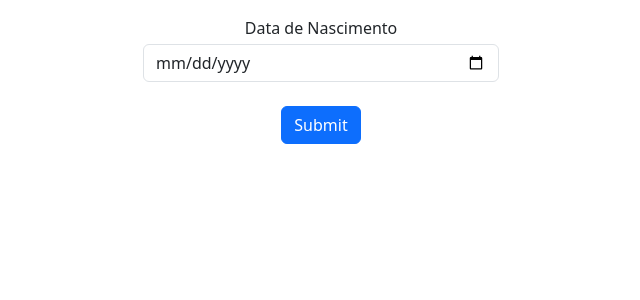
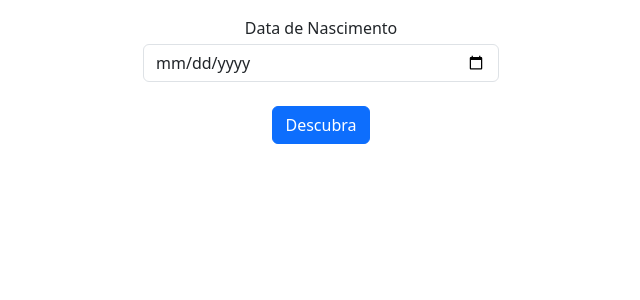
Before and after one commit to Math3ux/relatorio-programacao-web-unopar, a PHP site: page / in a window 1280 px wide. Shown: the top 300 px of the page, without its empty margins (319-959 px from the left). Run offline with PHP 8.4, Linux system fonts and the light colour scheme.

Commit message:
Alterando o nome do botão

```diff
--- a/assets/layouts/index.php
+++ b/assets/layouts/index.php
@@ -11,7 +11,7 @@
                         <label for="data_nascimento" class="mb-1 mt-3">Data de Nascimento</label>
                         <input type="date" class="form-control mb-4" id="data_nascimento" name="data_nascimento" required>
                     </div>
-                    <button type="submit" class="btn btn-primary">Submit</button>
+                    <button type="submit" class="btn btn-primary">Descubra</button>
                 </form>
             </div>
         </div>
```
